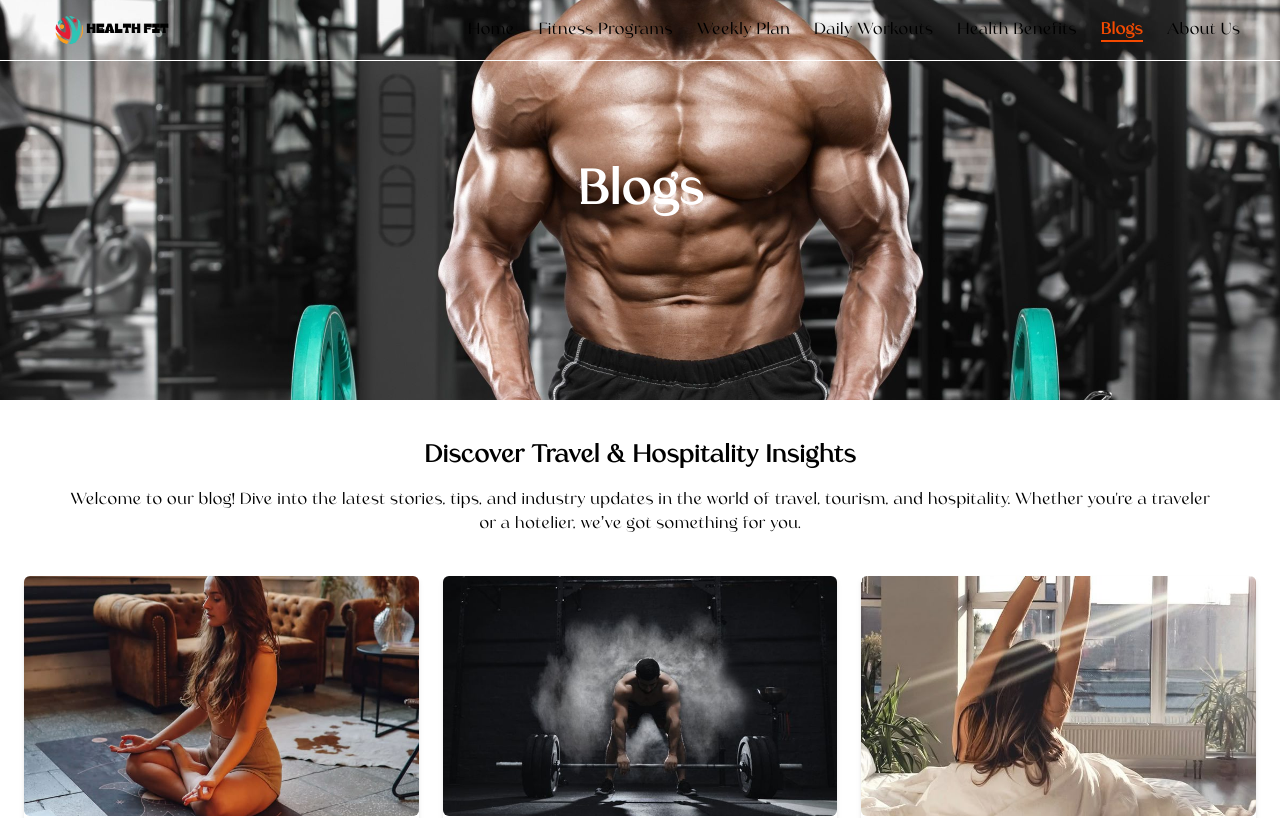
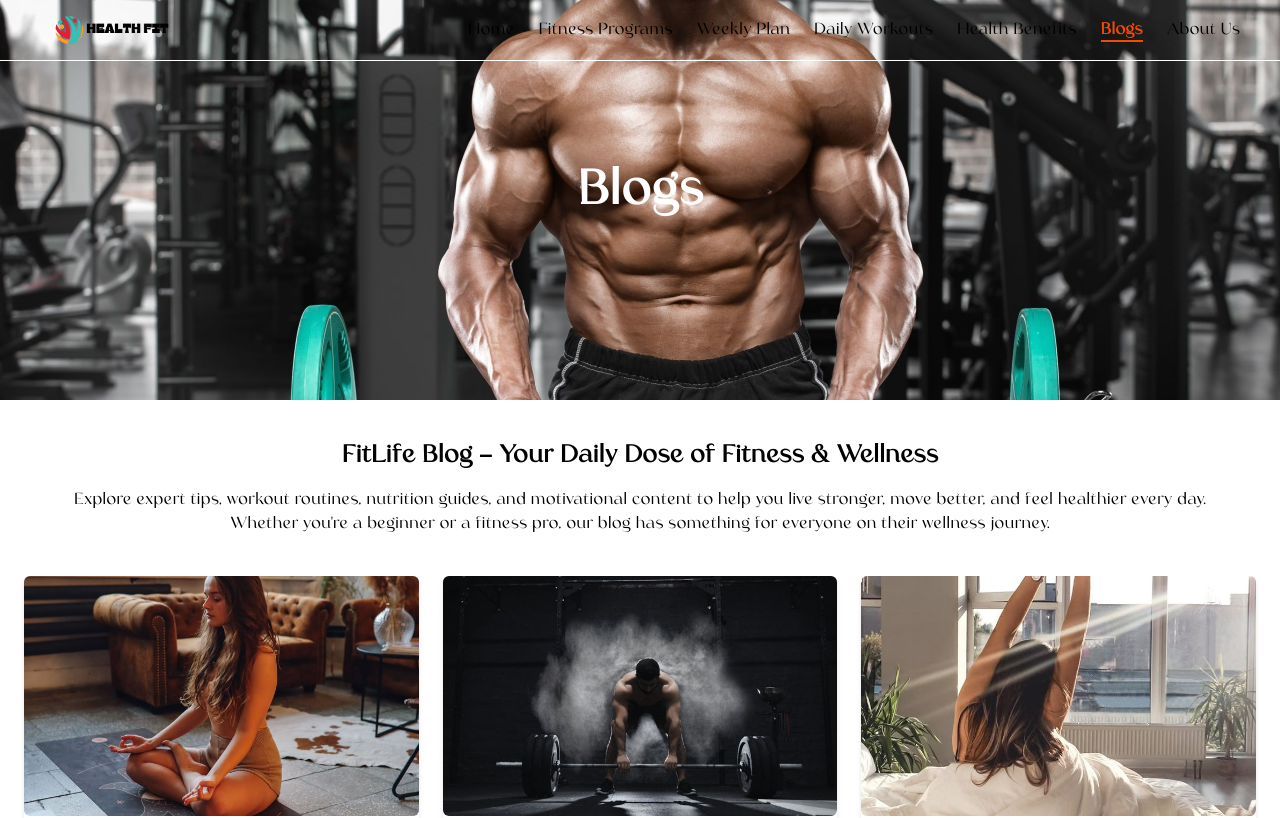
Before and after one commit to RusithDhyan/Fitness-Site, a Next.js app: page /blogs in a window 1280 px wide. Shown: the top 818 px of the page. Built offline with nearby package versions, Linux system fonts and the light colour scheme.

Commit message:
add email service3

```diff
--- a/src/app/blogs/page.js
+++ b/src/app/blogs/page.js
@@ -51,7 +51,6 @@ const blogPosts = [
   },
 ];
 
-
 export default function BlogPage() {
   return (
     <div className="min-h-screen">
@@ -71,12 +70,13 @@ export default function BlogPage() {
 
       <div className="flex flex-col items-center justify-center gap-4 mt-10 px-4 md:px-10 text-center">
         <h1 className="text-xl md:text-2xl font-semibold">
-          Discover Travel & Hospitality Insights
+          FitLife Blog – Your Daily Dose of Fitness & Wellness{" "}
         </h1>
         <p className="font-light max-w-6xl text-sm md:text-base">
-          Welcome to our blog! Dive into the latest stories, tips, and industry
-          updates in the world of travel, tourism, and hospitality. Whether
-          you're a traveler or a hotelier, we’ve got something for you.
+          Explore expert tips, workout routines, nutrition guides, and
+          motivational content to help you live stronger, move better, and feel
+          healthier every day. Whether you're a beginner or a fitness pro, our
+          blog has something for everyone on their wellness journey.
         </p>
       </div>
 
@@ -103,7 +103,6 @@ export default function BlogPage() {
                 <h2 className="text-xl font-semibold mb-2">{blog.title}</h2>
                 <h5 className="text-gray-500">{blog.date}</h5>
                 <p className="text-sm md:text-base">{blog.description}</p>
-
               </div>
             </div>
           ))}
```
Lines whose indentation alone changed are shown as unchanged.
